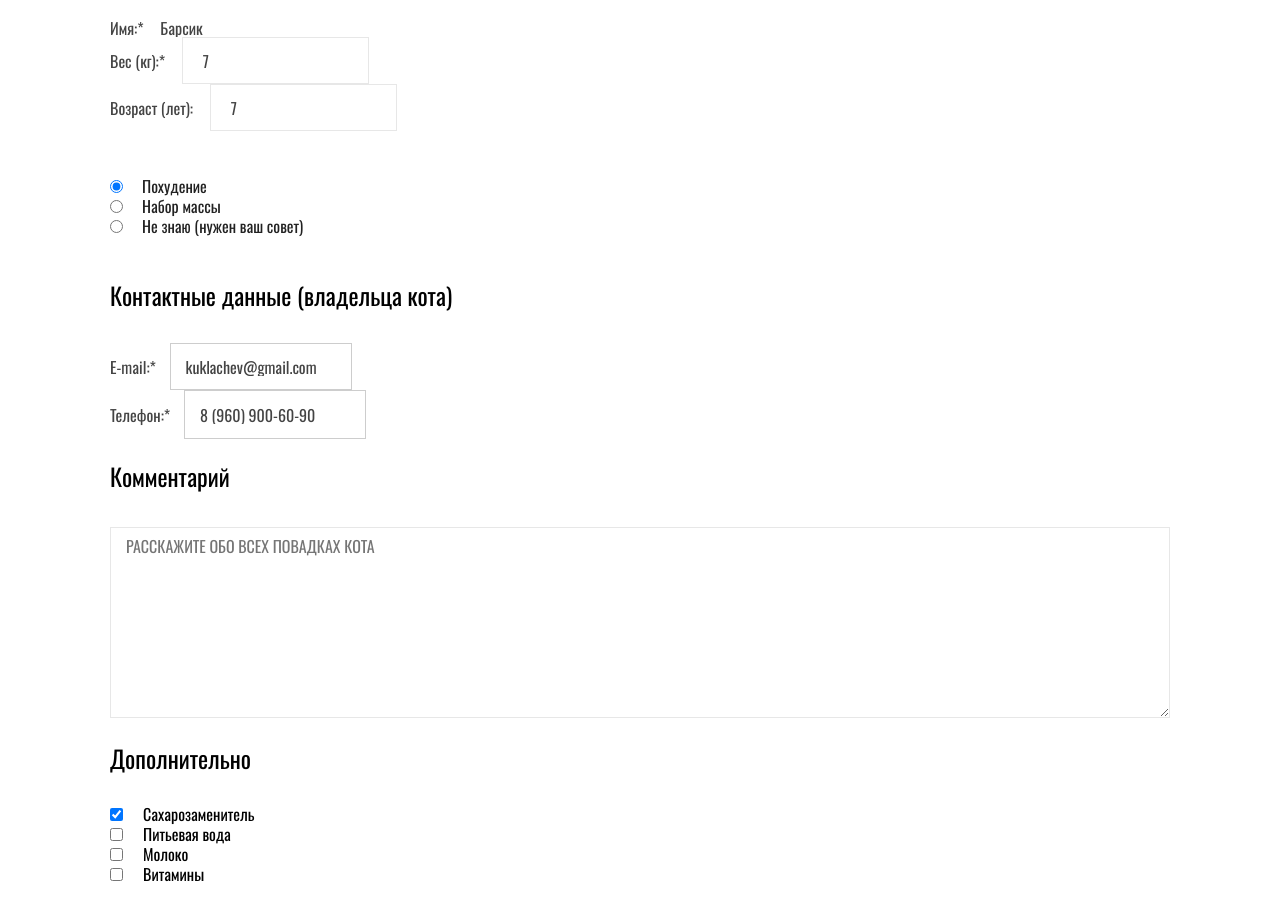
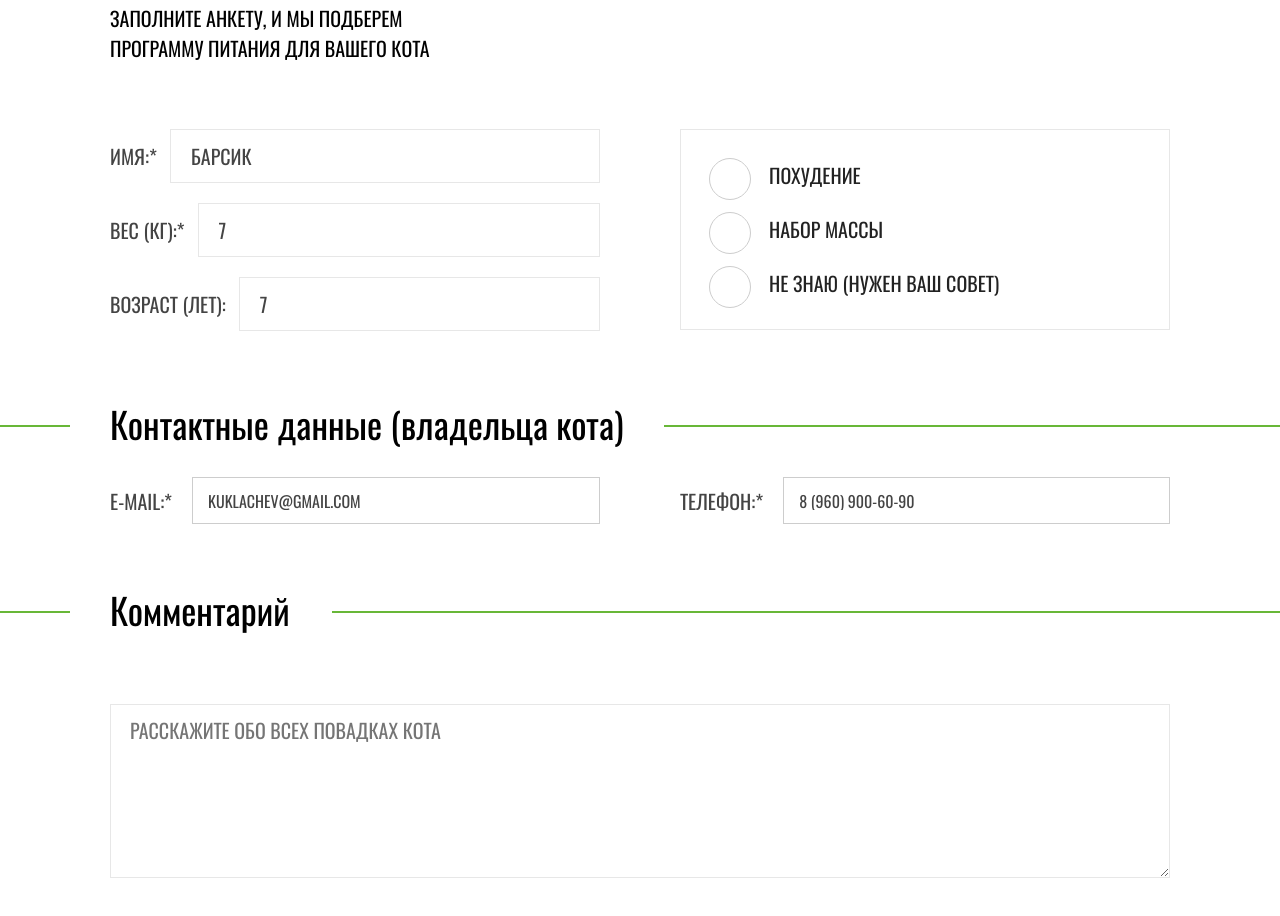
Before and after one commit to eugenepsgit/cat-energy, a website: page source/form.html in a window 1280 px wide. Shown: the part 190-1106 px from the top of the page. Drawn offline with nearby package versions, Linux system fonts and the light colour scheme; files that its build step writes are made by us from their sources.

Commit message:
Добавляет сетки для страницы формы

```diff
--- a/source/form.html
+++ b/source/form.html
@@ -5,36 +5,34 @@
   <meta charset="UTF-8">
   <meta name="viewport" content="width=device-width, initial-scale=1">
   <title>Подбор программы</title>
-  <link rel="stylesheet" href="css/style.css">
+  <link rel="stylesheet" href="css/style.min.css">
 </head>
 
 <body class="page-body">
   <header class="header">
     <div class="header__wrapper container">
     <a class="header__type type">
-        <img src="" width="" height="" alt="SuperCat.">
+      <img src="./img/type-mobile.svg" width="33px" height="38px" alt="SuperCat.">
     </a>
     <a class="header__logo logo">
-        <img src="" width="" height="" alt="Cat Energy.">
+      <img src="./img/logo-cat-energy.svg" width="101px" height="18px" alt="Cat Energy.">
     </a>
-      <div class="navigation__wrapper">
     <nav class="navigation">
       <button class="navigation__toggle" type="button">
         <span class="visually-hidden">Открыть меню</span>
       </button>
         <ul class="navigation__list site-list">
-            <li class="site-list__item">
-              <a href="index.html">Главная</a>
+          <li class="site-list__item site-list__item--current">
+            <a class="site-list__link">Главная</a>
           </li>
           <li class="site-list__item">
-              <a href="catalog.html">Каталог продукции</a>
+            <a class="site-list__link" href="catalog.html">Каталог продукции</a>
           </li>
-            <li class="site-list__item site-list__item--current">
-              <a>Подбор программы</a>
+          <li class="site-list__item">
+            <a class="site-list__link" href="form.html">Подбор программы</a>
           </li>
         </ul>
     </nav>
-      </div>
   </div>
   </header>
   <main class="main-form">
@@ -45,16 +43,16 @@
         <form class="program-select__form client-form" action="https://echo.htmlacademy.ru/" method="get">
           <fieldset class="client-form__cat-info cat-info">
             <legend class="visually-hidden">Информация о питомце</legend>
-            <ul class="client-form__list cat-info__list">
+            <ul class="cat-info__list">
               <li class="cat-info__item">
                 <label class="cat-info__label" for="cat-name">Имя:*</label>
-                <input type="text" class="cat_info__input" id="cat-name" name="cat-name" value="Барсик">
+                <input type="text" class="cat-info__input" id="cat-name" name="cat-name" value="Барсик">
               </li>
-              <li class="client-form__item cat-info__item">
+              <li class="cat-info__item">
                 <label class="cat-info__label" for="cat-weight">Вес (кг):*</label>
                 <input type="text" class="cat-info__input" id="cat-weight" name="cat-weight" value="7">
               </li>
-              <li class="client-form__item cat-info__item">
+              <li class="cat-info__item">
                 <label class="cat-info__label" for="cat-age">Возраст (лет):</label>
                 <input type="text" class="cat-info__input" id="cat-age" name="cat-age" value="7">
               </li>
@@ -65,19 +63,19 @@
             <ul class="client-form__list purpose__list">
               <li class="purpose__item">
                 <label class="purpose__control">
-                  <input class="purpose__input" type="radio" name="weight-loss" value="weight-loss" checked>
+                  <input class="purpose__input visually-hidden" type="radio" name="weight-loss" value="weight-loss" checked>
                   <span class="purpose__label">Похудение</span>
                 </label>
               </li>
               <li class="purpose__item">
                 <label class="purpose__control">
-                  <input class="purpose__input" type="radio" name="weight-gain" value="weight-gain">
+                  <input class="purpose__input visually-hidden" type="radio" name="weight-gain" value="weight-gain">
                   <span class="purpose__label">Набор массы</span>
                 </label>
               </li>
               <li class="purpose__item">
                 <label class="purpose__control">
-                  <input class="purpose__input" type="radio" name="no-answer" value="no-answer">
+                  <input class="purpose__input visually-hidden" type="radio" name="no-answer" value="no-answer">
                   <span class="purpose__label">Не знаю (нужен ваш совет)</span>
                 </label>
               </li>
@@ -99,33 +97,32 @@
           </fieldset>
           <fieldset class="client-form__comments order-comments">
             <legend class="client-form__legend order-comments__legend">Комментарий</legend>
-            <textarea class="order-comments__text" name="comment" id="comment" cols="30" rows="10"
-              placeholder="Расскажите обо всех повадках кота"></textarea>
+            <textarea class="order-comments__text" name="comment" id="comment" cols="30" placeholder="Расскажите обо всех повадках кота"></textarea>
           </fieldset>
           <fieldset class="client-form__additional additional">
             <legend class="client-form__legend additional__legend">Дополнительно</legend>
             <ul class="client-form__additional additional__list">
               <li class="additional__item">
                 <label class="additional__control">
-                  <input class="additional__input" type="checkbox" name="sweetener" value="sweetener" checked>
+                  <input class="additional__input visually-hidden" type="checkbox" name="sweetener" value="sweetener" checked>
                   <span class="additional__label">Сахарозаменитель</span>
                 </label>
               </li>
               <li class="additional__item">
                 <label class="additional__control">
-                  <input class="additional__input" type="checkbox" name="water" value="water">
+                  <input class="additional__input visually-hidden" type="checkbox" name="water" value="water">
                   <span class="additional__label">Питьевая вода</span>
                 </label>
               </li>
               <li class="additional__item">
                 <label class="additional__control">
-                  <input class="additional__input" type="checkbox" name="milk" value="milk">
+                  <input class="additional__input visually-hidden" type="checkbox" name="milk" value="milk">
                   <span class="additional__label">Молоко</span>
                 </label>
               </li>
               <li class="additional__item">
                 <label class="additional__control">
-                  <input class="additional__input" type="checkbox" name="vitamins" value="vitamins">
+                  <input class="additional__input visually-hidden" type="checkbox" name="vitamins" value="vitamins">
                   <span class="additional__label">Витамины</span>
                 </label>
               </li>
--- a/source/sass/blocks/additional.scss
+++ b/source/sass/blocks/additional.scss
@@ -1,18 +1,63 @@
-.additional {
-  padding-bottom: 34px;
+.additional__legend {
+  width: 164px;
+  margin-bottom: 34px;
+
+  @media (min-width:$tablet-width) {
+    width: 252px;
+    margin-bottom: 57px;
+  }
 }
 
-.additional__legend {
-  margin-bottom: 34px;
-  font-family: $oswald;
-  font-weight: 400;
-  font-size: 24px;
-  line-height: 26px;
-  color: $accent-color;
+.additional__list {
+  display: flex;
+  flex-wrap: wrap;
+  row-gap: 12px;
+
+  @media (min-width:$tablet-width) {
+    row-gap: 32px;
+  }
+
+  @media (min-width:$desktop-width) {
+  }
 }
 
-.additional__input {
-  margin-right: 16px;
+.additional__item {
+  padding: 6px 0;
+  flex-basis: 100%;
+
+  @media (min-width:$tablet-width) {
+    flex-basis: 50%;
+  }
+
+  @media (min-width:$desktop-width) {
+    flex-basis: auto;
+    margin-right: 95px;
+  }
+}
+
+.additional__control {
+  position: relative;
+  padding-left: 46px;
+
+  &::before {
+    position: absolute;
+    content: "";
+    width: 30px;
+    height: 30px;
+    border: 1px solid #cdcdcd;
+    left: 0;
+    top: 50%;
+    transform: translateY(-50%);
+  }
+
+  @media (min-width:$tablet-width) {
+    padding-left: 60px;
+
+    &::before {
+      width: 40px;
+      height: 40px;
+    }
+  }
 }
 
 .additional__label {
@@ -21,4 +66,10 @@
   font-size: 16px;
   line-height: 18px;
   color: $accent-color;
+  text-transform: uppercase;
+
+  @media (min-width:$tablet-width) {
+    font-size: 20px;
+    line-height: 30px;
+  }
 }
--- a/source/sass/blocks/button.scss
+++ b/source/sass/blocks/button.scss
@@ -18,5 +18,9 @@
   &--form {
     padding: 7px 0;
     width: 100%;
+
+    @media (min-width:$tablet-width) {
+      padding: 13px 0;
+    }
   }
 }
--- a/source/sass/blocks/cat-info.scss
+++ b/source/sass/blocks/cat-info.scss
@@ -1,17 +1,47 @@
 .cat-info {
-  padding-bottom: 24px;
   font-family: $oswald;
   font-weight: 400;
   font-size: 16px;
   line-height: 18px;
   color: $text-color;
+
+  @media (min-width:$tablet-width) {
+    font-size: 20px;
+    line-height: 30px;
+  }
+}
+
+.cat-info__list {
+  display: flex;
+  flex-direction: column;
+  row-gap: 17px;
+
+  @media (min-width:$tablet-width) {
+    row-gap: 20px;
+  }
+
+  @media (min-width:$desktop-width) {
+  }
+}
+
+.cat-info__item {
+  display: flex;
+  align-items: center;
+  flex-grow: 1;
 }
 
 .cat-info__label {
   margin-right: 13px;
+  text-transform: uppercase;
 }
 
 .cat-info__input {
   padding: 14px 0 13px 20px;
   border: 1px solid $input-border-color;
+  flex-grow: 1;
+  text-transform: uppercase;
+
+  @media (min-width:$tablet-width) {
+    padding: 11px 0 11px 20px;
+  }
 }
--- a/source/sass/blocks/client-contacts.scss
+++ b/source/sass/blocks/client-contacts.scss
@@ -1,37 +1,64 @@
 .client-contacts {
-  padding-top: 26px;
-  padding-bottom: 24px;
 }
 
 .client-contacts__legend {
-  margin-bottom: 35px;
-  font-family: $oswald;
-  font-weight: 400;
-  font-size: 24px;
-  line-height: 26px;
-  color: $accent-color;
+  width: 201px;
+
+  @media (min-width:$tablet-width) {
+    width: 554px;
+  }
+}
+
+.client-contacts__list {
+  display: flex;
+  flex-wrap: wrap;
+  row-gap: 14px;
+
+  @media (min-width:$tablet-width) {
+    row-gap: 20px;
+  }
+
+  @media (min-width:$desktop-width) {
+    column-gap: 80px;
+  }
 }
 
 .client-contacts__item {
+  display: flex;
+  flex-basis: 100%;
+  flex-grow: 1;
+  align-items: center;
   font-family: $oswald;
   font-weight: 400;
   font-size: 16px;
   line-height: 18px;
   color: $text-color;
+
+  @media (min-width:$desktop-width) {
+    flex-basis: calc(50% - 40px);
+  }
 }
 
 .client-contacts__label {
   margin-right: 10px;
+  text-transform: uppercase;
+
+  @media (min-width:$tablet-width) {
+    margin-right: 20px;
+    font-size: 20px;
+    line-height: 30px;
+  }
 }
 
 .client-contacts__input {
+  flex-grow: 1;
+  padding: 14px 0 13px 15px;
   border: 1px solid $input-border-color-sec;
+  text-transform: uppercase;
 
   &--email {
-    padding: 14px 0 13px 15px;
   }
 
   &--tel {
-    padding: 15px 0 14px 15px;
   }
 }
--- a/source/sass/blocks/client-form.scss
+++ b/source/sass/blocks/client-form.scss
@@ -1,9 +1,115 @@
 .client-form {
+  display: flex;
+  flex-wrap: wrap;
+  row-gap: 24px;
   padding-bottom: 32px;
+  flex-direction: column;
+
+  @media (min-width:$tablet-width) {
+    position: relative;
+    padding-left: 40px;
+    padding-bottom: 72px;
+    row-gap: 65px;
+  }
+
+  @media (min-width:$desktop-width) {
+    flex-direction: row;
+    padding-left: 0;
+    padding-bottom: 82px;
+    column-gap: 80px;
+    row-gap: 68px;
+  }
+}
+
+.client-form__legend {
+  position: relative;
+  padding-left: 20px;
+  margin-left: -20px;
+  margin-bottom: 35px;
+  font-family: $oswald;
+  font-weight: 400;
+  font-size: 24px;
+  line-height: 26px;
+  background-color: $background-basic;
+  color: $accent-color;
+
+  &::before {
+    position: absolute;
+    content: "";
+    width: 100vw;
+    height: 2px;
+    background-color: #68b738;
+    top: 50%;
+    transform: translateY(50%);
+    right: 0;
+    z-index: -1;
+    box-shadow: 100vw 0 #68b738;
+  }
+
+  @media (min-width:$tablet-width) {
+    padding-left: 40px;
+    margin-left: -40px;
+    font-size: 36px;
+    line-height: 36px;
+  }
+}
+
+.client-form__cat-info {
+
+  @media (min-width:$tablet-width) {
+    margin-bottom: 7px;
+  }
+
+  @media (min-width:$desktop-width) {
+    flex-basis: calc(50% - 40px);
+    flex-grow: 1;
+  }
+}
+
+.client-form__purpose {
+
+  @media (min-width:$desktop-width) {
+    flex-basis: calc(50% - 40px);
+    flex-grow: 1;
+  }
+}
+
+.client-form__contacts {
+
+  @media (min-width:$desktop-width) {
+  flex-basis: 100%;
+  }
+}
+
+.client-form__comments {
+
+  @media (min-width:$desktop-width) {
+    flex-basis: 100%
+  }
+}
+
+.client-form__additional {
+
+  @media (min-width:$desktop-width) {
+    flex-basis: 100%;
+  }
+}
+
+.client-form__additional {
+  padding-bottom: 10px;
+
+  @media (min-width:$tablet-width) {
+    padding: 0;
+  }
 }
 
 .client-form__button {
   margin-bottom: 21px;
+
+  @media (min-width:$tablet-width) {
+    margin: 0;
+    width: 35vw;
+  }
 }
 
 .client-form__note {
@@ -14,4 +120,16 @@
   line-height: 16px;
   color: $accent-color;
   text-align: center;
+
+  @media (min-width:$tablet-width) {
+    position: absolute;
+    bottom: 93px;
+    left: 49vw;
+    font-size: 16px;
+    line-height: 16px;
+  }
+
+  @media (min-width:$desktop-width) {
+    bottom: 101px;
+  }
 }
--- a/source/sass/blocks/order-comments.scss
+++ b/source/sass/blocks/order-comments.scss
@@ -1,18 +1,20 @@
-.order-comments {
-  padding-bottom: 23px;
-}
+.order-comments__legend {
+  width: 143px;
+  margin-bottom: 38px;
 
-.order-comments__legend {
-  margin-bottom: 38px;
-  font-family: $oswald;
-  font-weight: 400;
-  font-size: 24px;
-  line-height: 26px;
-  color: $accent-color;
+  @media (min-width:$tablet-width) {
+    width: 210px;
+    margin-bottom: 76px;
+  }
+
+  @media (min-width:$desktop-width) {
+    width: 222px;
+  }
 }
 
 .order-comments__text {
   width: 100%;
+  min-height: 152px;
   box-sizing: border-box;
   padding: 9px 12px 0 15px;
   border: 1px solid $input-border-color;
@@ -22,4 +24,12 @@
   line-height: 18px;
   color: $accent-color;
   text-transform: uppercase;
+
+  @media (min-width:$tablet-width) {
+    font-size: 20px;
+    line-height: 30px;
+    padding: 10px 12px 0 19px;
+    min-height: 174px;
+  }
+
 }
--- a/source/sass/blocks/program-select.scss
+++ b/source/sass/blocks/program-select.scss
@@ -5,13 +5,39 @@
   font-size: 36px;
   line-height: 36px;
   color: $accent-color;
+
+  @media (min-width:$tablet-width) {
+    font-size: 60px;
+    line-height: 60px;
+    margin-left: 40px;
+    margin-bottom: 54px;
+  }
+
+  @media (min-width:$desktop-width) {
+    margin-left: 0;
+  }
 }
 
 .program-select__description {
+  width: 80%;
   margin-bottom: 39px;
   font-family: $oswald;
   font-weight: 400;
   font-size: 14px;
   line-height: 18px;
+  text-transform: uppercase;
   color: $accent-color;
+
+  @media (min-width:$tablet-width) {
+    width: 46%;
+    font-size: 20px;
+    line-height: 30px;
+    margin-left: 40px;
+    margin-bottom: 66px;
+  }
+
+  @media (min-width:$desktop-width) {
+    width: 33%;
+    margin-left: 0;
+  }
 }
--- a/source/sass/blocks/purpose.scss
+++ b/source/sass/blocks/purpose.scss
@@ -1,15 +1,82 @@
-.purpose {
-  padding-top: 22px;
-  padding-bottom: 19px;
+.purpose__list {
+  position: relative;
+  display: flex;
+  flex-direction: column;
+  row-gap: 13px;
+  padding: 22px 0 19px;
+
+  &::before {
+    position: absolute;
+    content: "";
+    top: 0;
+    height: 1px;
+    width: 100vw;
+    margin: 0 -20px;
+    background-color: #e7e7e7;
+  }
+
+  &::after {
+    position: absolute;
+    content: "";
+    bottom: 0;
+    height: 1px;
+    width: 100vw;
+    margin: 0 -20px;
+    background-color: #e7e7e7;
+  }
+
+  @media (min-width:$tablet-width) {
+    border: 1px solid #e7e7e7;
+    padding: 25px 0 25px 28px;
+
+    &::before,
+    &::after {
+      display: none;
+    }
+  }
 }
-.purpose__input {
-  margin-right: 15px;
+
+.purpose__item {
+    padding: 5px 0 6px;
+}
+
+.purpose__control {
+  position: relative;
+  padding-left: 45px;
+
+  &::before {
+    position: absolute;
+    content: "";
+    left: 0px;
+    top: 50%;
+    transform: translateY(-50%);
+    width: 30px;
+    height: 30px;
+    border: 1px solid #cdcdcd;
+    border-radius: 50%;
+  }
+
+  @media (min-width:$tablet-width) {
+    padding-left: 60px;
+
+    &::before {
+      width: 40px;
+      height: 40px;
+    }
+  }
 }
 
 .purpose__label {
+  position: relative;
   font-family: $oswald;
   font-weight: 400;
   font-size: 16px;
   line-height: 18px;
   color: $radio-label-color;
+  text-transform: uppercase;
+
+  @media (min-width:$tablet-width) {
+    font-size: 20px;
+    line-height: 30px;
+  }
 }
```
Also changed, not shown: source/catalog.html (+0 -2 lines), source/index.html (+0 -2 lines). Lines whose indentation alone changed are shown as unchanged.
